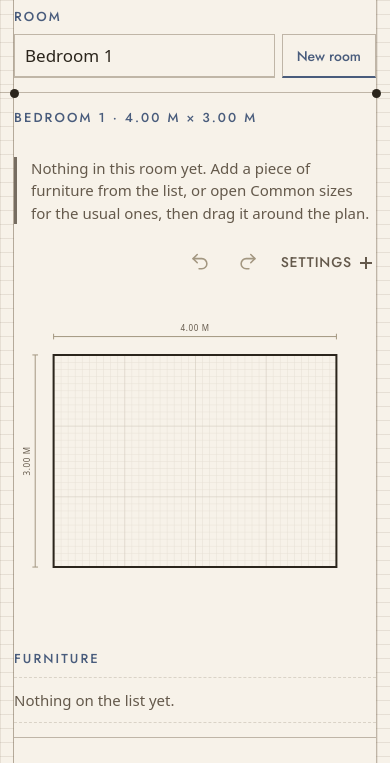
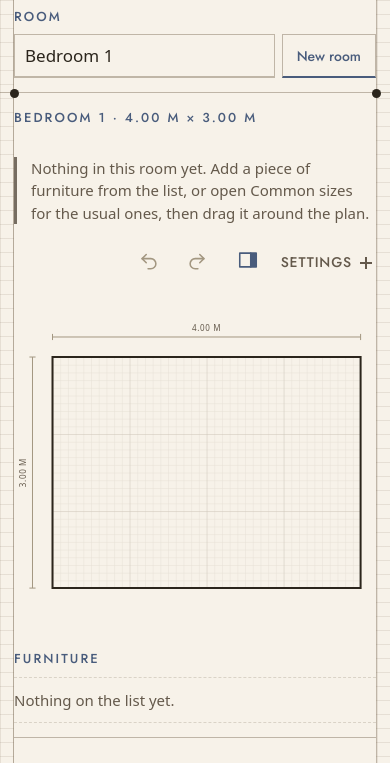
Before and after one commit to dave-perkins-studio/chalk, a plain HTML site: page index.html in a window 390 px wide. Shown: the part 70-833 px from the top of the page. Drawn offline with Linux system fonts and the light colour scheme; a web font is replaced by a local one.

Commit message:
Let the panel be put away, and stop wasting the drawing's height
The review asked whether the panel's permanent full-height column was
what kept the plan from being the biggest thing on screen. It is not, and
the measurement is worth recording. At 1440x900 a 420x350 room draws 646px
wide with the panel showing and 642px without it. The plan is bound by the
height of the window, not its width: the stage is 1.5 to one and that room
is 1.15, so it letterboxes and leaves 400px of width unused either way.

The toggle still earns its place, because a long room is width-bound. A
760x300 room goes from 835px to 1171px, which is 40%, and that is what a
downstairs living room actually looks like.

What made every room bigger was the margin. Only the top and left edges
carry dimension lines, but the viewBox margin was symmetrical, so a
quarter of the drawing's height went on blank paper at edges nothing used.
The lead edges now take what the labels need and the trailing edges take
40% of that. The bedroom went from 22% of the screen to 27% with no change
to the layout at all. The minimum also went up to 50cm, because at 34 the
dimension text on a small room clipped its own margin.

The toggle saves its state with grid and snap, and hands focus back to
itself before hiding a panel focus is sitting in.

Co-Authored-By: Claude Opus 5 <noreply@anthropic.com>

```diff
--- a/index.html
+++ b/index.html
@@ -117,6 +117,16 @@ input,textarea,select{caret-color:var(--ink)}
 .btn-icon:disabled{color:var(--ink-faint);cursor:default}
 .btn-icon:focus-visible{outline:3px solid transparent;color:var(--focus-ink);
   background-color:var(--focus-yellow);box-shadow:0 3px 0 var(--focus-ink);border-color:transparent}
+
+/* Put the panel away and the plan takes the whole shell. The brief wanted the
+   plan to be the biggest thing on screen; a permanent full-height column was
+   what stopped it. The mark is the panel itself, filled while it is showing. */
+#btn-panel .panel-fill{fill:currentColor;stroke:none}
+#btn-panel[aria-expanded="false"] .panel-fill{fill:none}
+.app-body.is-collapsed .planner-panel{display:none}
+@media (min-width:900px) and (min-height:620px){
+  .app-body.is-collapsed{grid-template-columns:minmax(0,1fr)}
+}
 
 .settings{position:relative}
 .settings > summary{font-family:var(--wayfind);font-weight:500;font-size:14px;
@@ -425,6 +435,14 @@ details.presets summary:hover:not(:focus-visible){background:var(--paper-tint)}
             </svg><span class="vh">Redo</span>
           </button>
         </div>
+          <button type="button" class="btn-icon" id="btn-panel"
+                  aria-expanded="true" aria-controls="planner-panel">
+            <svg viewBox="0 0 24 24" aria-hidden="true" focusable="false">
+              <rect x="3" y="4.5" width="18" height="15"/>
+              <path d="M15 4.5v15"/>
+              <path class="panel-fill" d="M15 4.5H21v15h-6z"/>
+            </svg><span class="vh" id="btn-panel-label">Hide the panel</span>
+          </button>
         <details class="settings" id="view-settings">
           <summary>Settings</summary>
           <div class="settings-body">
@@ -454,7 +472,7 @@ details.presets summary:hover:not(:focus-visible){background:var(--paper-tint)}
       <p class="status" id="canvas-status" role="status"></p>
     </section>
 
-    <aside class="planner-panel" aria-label="This room's contents and sharing">
+    <aside class="planner-panel" id="planner-panel" aria-label="This room's contents and sharing">
 
       <section class="panel-section" aria-labelledby="k-furniture">
         <h2 class="kicker" id="k-furniture">Furniture</h2>
@@ -619,8 +637,14 @@ const STORE_KEY = "room-planner:v1";
 /* The margin used to be a flat 60cm, so a small room drew small: a 180x150
    room filled 28% of its own canvas with blank paper each side. Scaling it to
    the room keeps the drawing the same size on screen whatever the room. */
-const MARGIN_MIN = 34;        // cm, enough for the dimension text at any size
-const MARGIN_SHARE = 0.14;    // of the longer wall
+/* Only the top and left edges carry dimension lines, so the old symmetrical
+   margin spent a quarter of the drawing's height on blank paper the plan never
+   used. The lead edges take what the labels need (the line sits at 26, the text
+   8 beyond it, and the text itself is up to 14 units tall); the trailing edges
+   take a fraction of that, enough for the room name in an export. */
+const MARGIN_MIN = 50;        // cm, so the dimension text never clips
+const MARGIN_SHARE = 0.11;    // of the longer wall
+const MARGIN_TAIL = 0.4;      // right and bottom, as a share of the lead
 const UNDO_CAP = 50;
 const WALLS = ["N", "E", "S", "W"];
 
@@ -663,7 +687,7 @@ function defaultModel() {
     version: 1,
     title: "",
     currentRoom: "room-1",
-    settings: { snap: 5, grid: true },
+    settings: { snap: 5, grid: true, panel: true },
     rooms: [{ id: "room-1", name: "Bedroom 1", width: 400, depth: 300, cut: null, openings: [], items: [] }]
   };
 }
@@ -1202,9 +1226,10 @@ function el(name, attrs, text) {
 function renderPlan() {
   const r = room();
   const hadFocus = focusedItemId();
-  const MARGIN = Math.max(MARGIN_MIN, Math.max(r.width, r.depth) * MARGIN_SHARE);
-  const vw = r.width + MARGIN * 2, vh = r.depth + MARGIN * 2;
-  svg.setAttribute("viewBox", (-MARGIN) + " " + (-MARGIN) + " " + vw + " " + vh);
+  const lead = Math.max(MARGIN_MIN, Math.max(r.width, r.depth) * MARGIN_SHARE);
+  const tail = lead * MARGIN_TAIL;
+  const vw = r.width + lead + tail, vh = r.depth + lead + tail;
+  svg.setAttribute("viewBox", (-lead) + " " + (-lead) + " " + vw + " " + vh);
   while (svg.firstChild) svg.removeChild(svg.firstChild);
 
   const fs = Math.max(8, Math.min(14, vw / 45));   // label size in cm units
@@ -1811,6 +1836,30 @@ function setSnap(n) {
   renderSettings(); save();
 }
 
+/* Collapsing is a view preference, so it is saved with grid and snap rather
+   than with the plan itself. It never touches what is in a room. */
+function renderPanel() {
+  const on = model.settings.panel !== false;
+  const body = document.querySelector(".app-body");
+  const btn = $("btn-panel");
+  // Hiding the node focus is inside leaves the ring nowhere, so move first.
+  if (!on && document.activeElement && document.activeElement.closest
+      && document.activeElement.closest("#planner-panel")) {
+    btn.focus();
+  }
+  body.classList.toggle("is-collapsed", !on);
+  btn.setAttribute("aria-expanded", String(on));
+  $("btn-panel-label").textContent = on ? "Hide the panel" : "Show the panel";
+}
+
+function togglePanel() {
+  model.settings.panel = model.settings.panel === false;
+  renderPanel(); save();
+  say("canvas-status", model.settings.panel === false
+    ? "Panel hidden. The button brings it back."
+    : "Panel showing.");
+}
+
 function renderSettings() {
   const on = !!model.settings.grid;
   $("btn-grid").setAttribute("aria-checked", String(on));
@@ -1970,6 +2019,7 @@ function wirePanel() {
   $("btn-delete").addEventListener("click", deleteSelected);
   $("btn-undo").addEventListener("click", undo);
   $("btn-redo").addEventListener("click", redo);
+  $("btn-panel").addEventListener("click", togglePanel);
 }
 
 
@@ -2236,6 +2286,7 @@ function load() {
 function boot() {
   model = load() || defaultModel();
   renderSettings();
+  renderPanel();
   wirePanel();
   wireShare();
   renderPresetRows();
```
Also changed, not shown: 3 other files.
